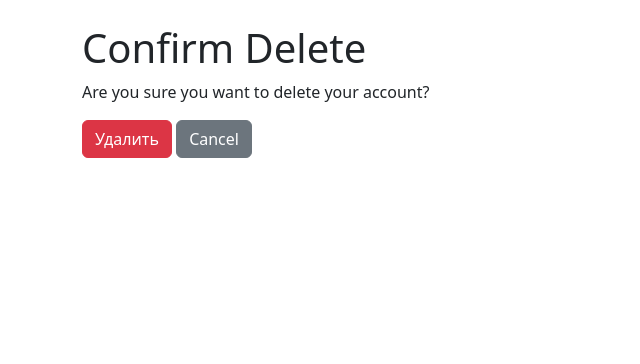
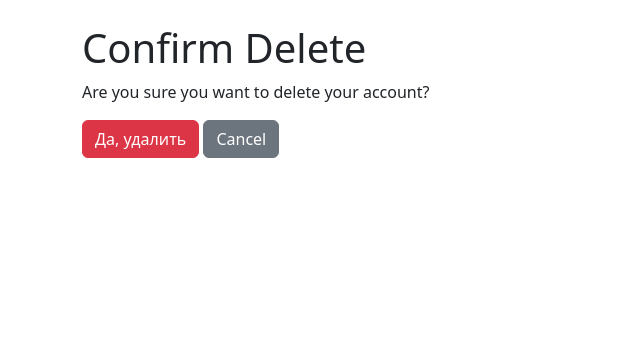
Before and after one commit to Maxcosanostra/python-project-52, a Django app: page /users/1/delete/ in a window 1280 px wide. Shown: the part 56-420 px from the top of the page, without its empty margins (0-640 px from the left). Run offline with Django 5.2, Linux system fonts and the light colour scheme; the visitor is signed in with stand-in values (Sample User, id 1); data comes from the database, SQL or seed files in the repository; some libraries are stand-ins or nearby versions.

Commit message:
change user_confirm_delete.html due to playwright

```diff
--- a/templates/users/user_confirm_delete.html
+++ b/templates/users/user_confirm_delete.html
@@ -1,14 +1,16 @@
 {% extends "base.html" %}
 {% load i18n %}
+
 {% block title %}
     {% trans "Confirm Delete" %}
 {% endblock %}
+
 {% block content %}
     <h1>{% trans "Confirm Delete" %}</h1>
     <p>{% trans "Are you sure you want to delete your account?" %}</p>
     <form method="post">
         {% csrf_token %}
-        <button type="submit" class="btn btn-danger">{% trans "Delete" %}</button>
+        <button type="submit" class="btn btn-danger">{% trans "Да, удалить" %}</button>
         <a href="{% url 'user_list' %}" class="btn btn-secondary">{% trans "Cancel" %}</a>
     </form>
 {% endblock %}
```
